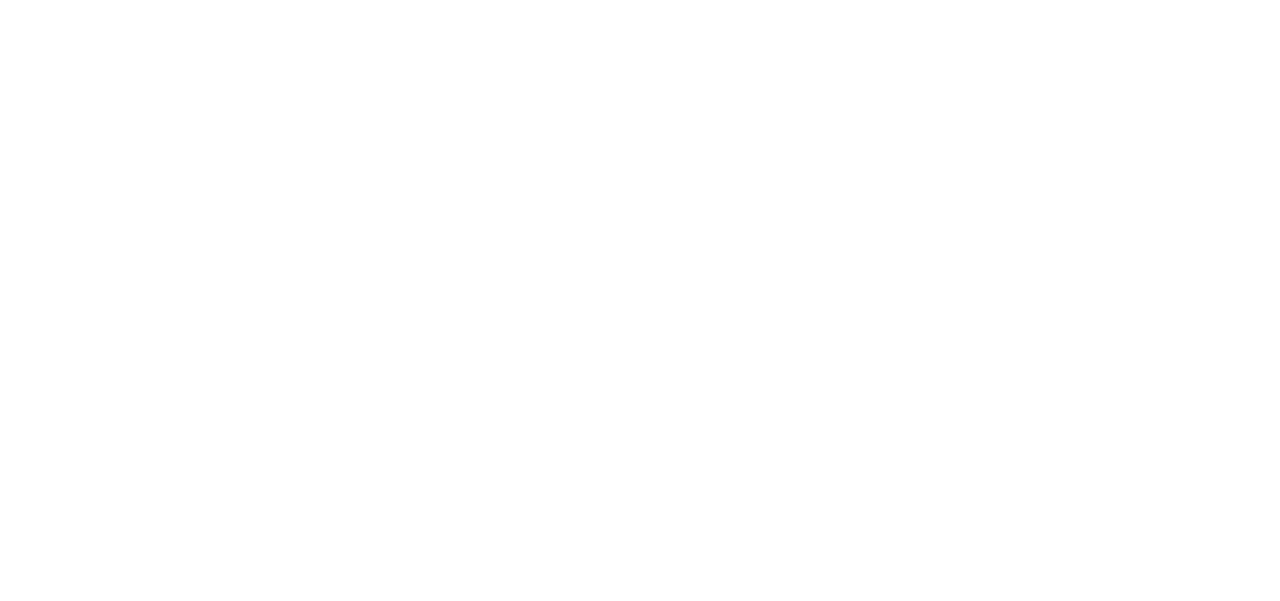
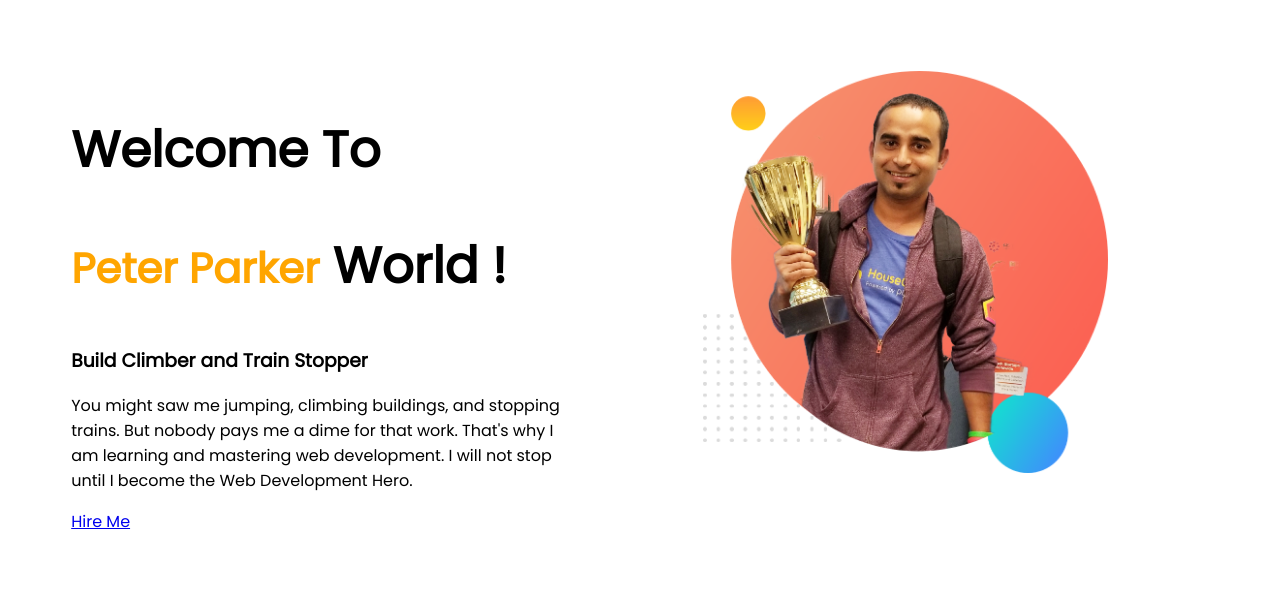
Before and after one commit to sowrovsarkar63/developer-portfoio, a plain HTML site: page index.html in a window 1280 px wide. Drawn offline with Linux system fonts and the light colour scheme.

Commit message:
Top nav section added

```diff
--- a/index.html
+++ b/index.html
@@ -13,5 +13,26 @@
     <link rel="stylesheet" href="style.css" />
     <title>A Portfolio</title>
   </head>
-  <body></body>
+  <body>
+    <section>
+      <div class="half-width">
+        <h1>Welcome To</h1>
+        <h1><small class="orange-color">Peter Parker</small> World !</h1>
+        <h3>Build Climber and Train Stopper</h3>
+        <p>
+          You might saw me jumping, climbing buildings, and stopping trains. But
+          nobody pays me a dime for that work. That's why I am learning and
+          mastering web development. I will not stop until I become the Web
+          Development Hero.
+        </p>
+
+        <a class="link-button" href="https://linkedin.com/in/sowrovsarkar63"
+          >Hire Me
+        </a>
+      </div>
+      <div class="half-width">
+        <img src="./images/jhankar.png" alt="" />
+      </div>
+    </section>
+  </body>
 </html>
--- a/style.css
+++ b/style.css
@@ -1,12 +1,24 @@
 /* Font family :font-family: 'Poppins', sans-serif; */
 body {
   font-family: "Poppins", sans-serif;
-  margin: 0;
+  /* margin: 0; */
 }
-
 h1 {
   font-size: 50px;
 }
-h2 {
-  font-size: 40px;
+
+section {
+  display: flex;
 }
+.orange-color {
+  color: orange;
+}
+
+.half-width {
+  width: 50%;
+  padding: 5%;
+}
+
+.half-width img {
+  width: 80%;
+}
```
